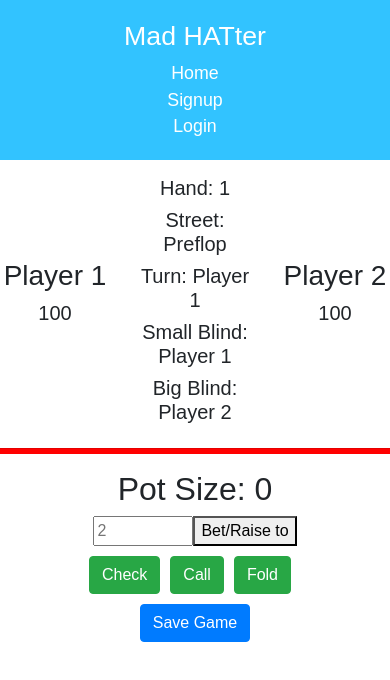
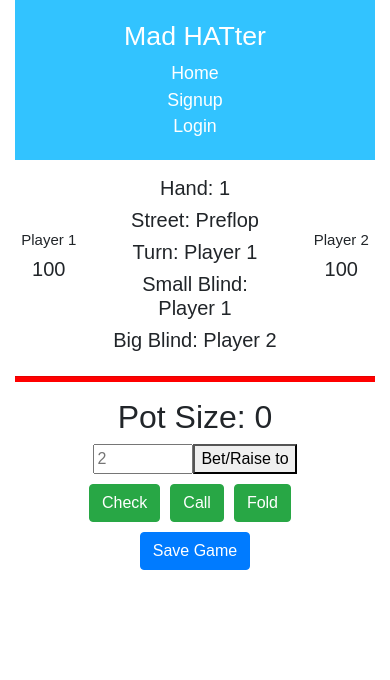
Before and after one commit to Shubanshii/mad-hatter-database, a React (Create React App) app in the folder client/: page /game/1 in a window 390 px wide. Shown: the top 680 px of the page. Built offline with nearby package versions, Linux system fonts and the light colour scheme; no server answers.

Commit message:
used bootstrap instead of actual circle

```diff
--- a/client/src/components/App.css
+++ b/client/src/components/App.css
@@ -123,3 +123,21 @@ li {
 .circle-container img:hover {
   filter: grayscale(0);
 }
+
+@media (max-width: 525px) {
+  h3 {
+    font-size: 20px;
+  }
+ }
+
+ @media (max-width: 525px) {
+  h3 {
+    font-size: 15px;
+  }
+ }
+
+  @media (max-width: 335px) {
+  h3 {
+    font-size: 13px;
+  }
+ }
--- a/client/src/components/App.jsx
+++ b/client/src/components/App.jsx
@@ -27,7 +27,7 @@ export default class App extends Component {
 
   render() {
     return (
-      <div className="App">
+      <div className="App container">
         <header className="App-header">
           <h1 className="App-title">Mad HATter</h1>
           <NavLink to="/" exact>Home</NavLink>
--- a/client/src/components/pages/PlayerCircle.jsx
+++ b/client/src/components/pages/PlayerCircle.jsx
@@ -42,12 +42,12 @@ export class PlayerCircle extends Component {
     return (
       <div className="App">
         <div className="row">
-          <div className="col-4 align-self-center">
+          <div className="col-3 align-self-center">
             <h3>Player 1</h3>
             <h5>{this.props.playerInfo[0].stackSize}</h5>
           </div>
-          <div className="col-4 align-self-start"><Notification /></div>
-          <div className="col-4 align-self-center">
+          <div className="col-6 align-self-start"><Notification /></div>
+          <div className="col-3 align-self-center">
             <h3>Player 2</h3>
             <h5>{this.props.playerInfo[1].stackSize}</h5>
           </div>
--- a/client/src/components/pages/Signup.jsx
+++ b/client/src/components/pages/Signup.jsx
@@ -39,7 +39,7 @@ export default class Signup extends Component {
       <div className="Signup">
         <h2>Signup</h2>
         <form>
-          <div className="container">
+          {/*<div className="container">*/}
           <div className="row">
             <div className="col-sm-5"></div>
             <div className="col-sm-1 text-left">Username:</div>
@@ -55,13 +55,15 @@ export default class Signup extends Component {
             <div className="col-sm-1 text-left">Password:</div>
             <div className="col-sm-1"><input type="password" value={this.state.password} name="password" onChange={this.handleInputChange} /></div>
           </div>
-          </div>
+          {/*</div>*/}
           <button className="btn btn-primary mt-2" onClick={(e) => this.handleClick(e)}>Signup</button>
         </form>
-        {this.state.message && <div className="info info-danger">
+        {
+          this.state.message && <div className="info info-danger">
             {this.state.message}
-        </div>}
           </div>
+        }
+      </div >
     );
   }
 }
```
Lines whose indentation alone changed are shown as unchanged.
